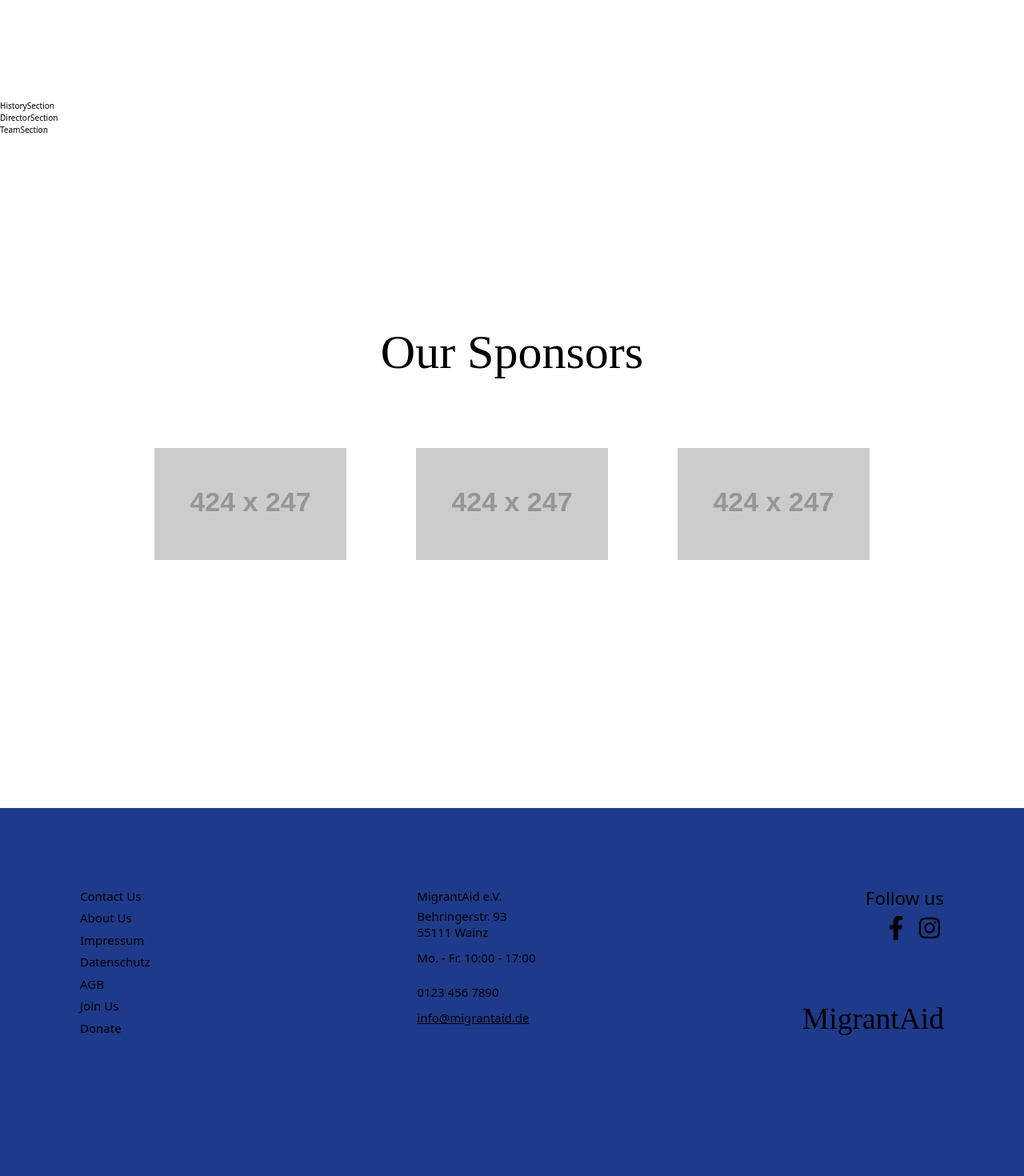
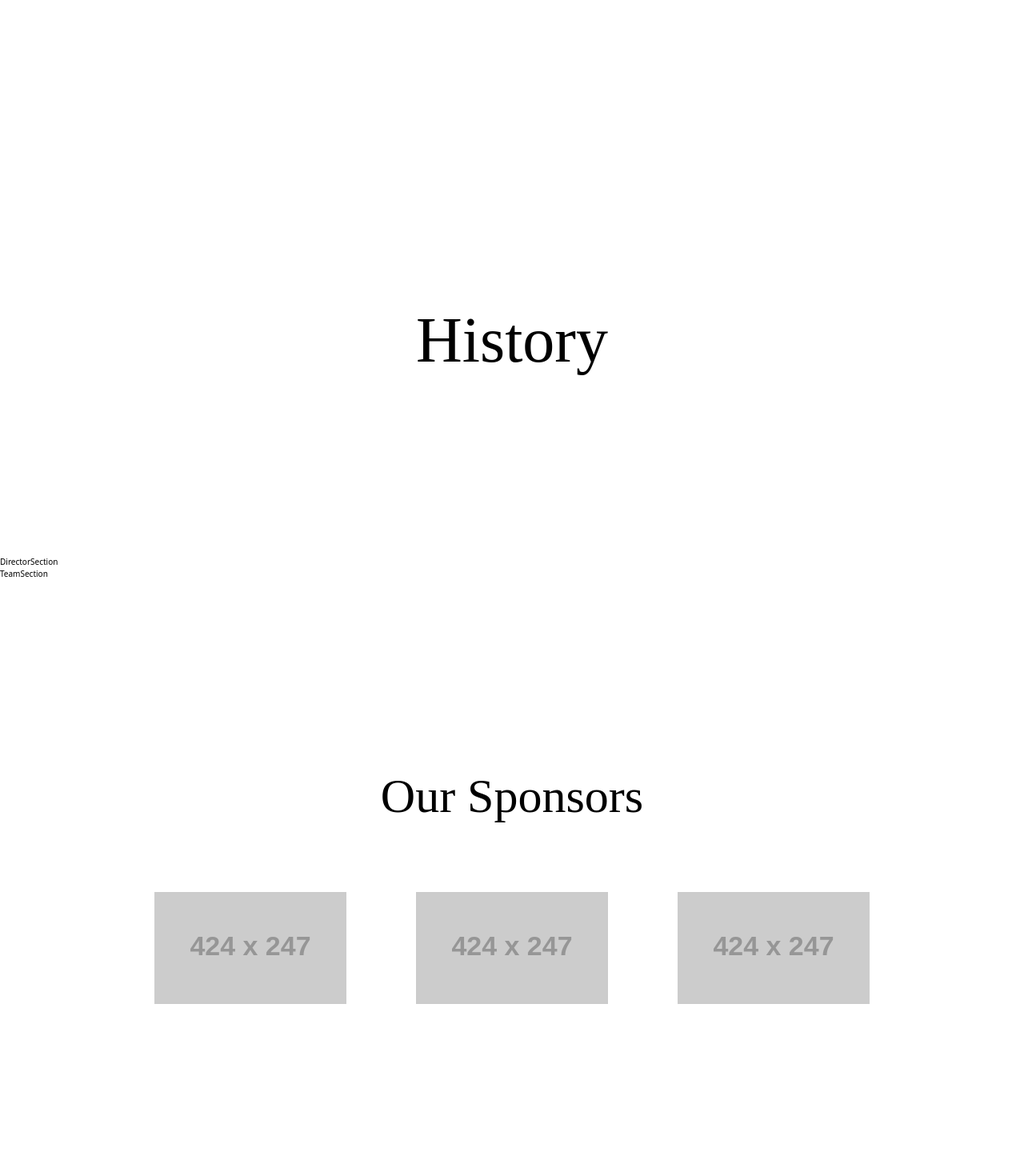
Before and after one commit to iceyisaak/migrantaid, a Next.js app: page /about in a window 1280 px wide. Shown: the part 820-2290 px from the top of the page at 80% size. Built offline with nearby package versions, Linux system fonts and the light colour scheme; a web font is replaced by a local one.

Commit message:
Updated Semantic Tags

```diff
--- a/src/components/Card.js
+++ b/src/components/Card.js
@@ -5,13 +5,13 @@ const Card = (props) => {
 
   const { title, img, details, variant } = props;
   return (
-    <article className={
+    <div className={
       `flex mb-10 w-7/12
       ${variant === 'horizontal-l' && 'flex-row'}
       ${variant === 'horizontal-r' && 'flex-row-reverse'}
       ${variant === 'vertical' && 'flex-col w-4/12 mx-4 '}
     `}>
-      <div className='block w-full'>
+      <article className='block w-full'>
         <Image
           src={img}
           alt='Card Img'
@@ -21,8 +21,8 @@ const Card = (props) => {
           objectFit='contain'
           priority
         />
-      </div>
-      <div className={`flex flex-col justify-center px-10 bg-gray-200 ${variant === 'vertical' && 'py-16'}`}>
+      </article>
+      <article className={`flex flex-col justify-center px-10 bg-gray-200 ${variant === 'vertical' && 'py-16'}`}>
         <h3 className='text-4xl mb-3'>
           {title}
         </h3>
@@ -37,8 +37,8 @@ const Card = (props) => {
             Read more...
           </a>
         </Link>
-      </div>
-    </article >
+      </article>
+    </ div>
   );
 };
 export default Card;
--- a/src/components/Navbar.js
+++ b/src/components/Navbar.js
@@ -10,7 +10,7 @@ const Navbar = () => {
     h-32
     px-20
     ">
-      <div className="">
+      <div className="logo">
         <h2 className="font-display text-6xl">
           <Link href='/'>
             <a>
@@ -64,15 +64,15 @@ const Navbar = () => {
               </a>
             </Link>
           </li>
-          <Link href='/donate'>
-            <a>
-              <button className="bg-blue-900 px-3 py-3 text-center rounded-2xl w-32">
-                <li className="text-2xl text-center text-gray-300">
+          <button className="bg-blue-900 px-3 py-3 text-center rounded-2xl w-32">
+            <li className="text-2xl text-center text-gray-300">
+              <Link href='/donate'>
+                <a>
                   Donate
-                </li>
-              </button>
-            </a>
-          </Link>
+                </a>
+              </Link>
+            </li>
+          </button>
         </ul>
       </div>
     </nav>
--- a/src/layouts/About/sections/History/HistorySection.js
+++ b/src/layouts/About/sections/History/HistorySection.js
@@ -1,6 +1,11 @@
 const HistorySection = () => {
   return (
-    <div>HistorySection</div>
+    <section className="p-52 mt-52">
+      <h2 className="text-9xl mb-40 text-center font-heading">
+        History
+      </h2>
+
+    </section>
   );
 };
 export default HistorySection;
--- a/src/layouts/Home/HomeLayout.js
+++ b/src/layouts/Home/HomeLayout.js
@@ -6,13 +6,13 @@ import SponsorsSection from "./sections/Sponsors/SponsorsSection";
 
 const HomePage = () => {
   return (
-    <>
+    <article>
       <HeroSection />
       <OffersSection />
       <BlogSection />
       <JoinUsSection />
       <SponsorsSection />
-    </>
+    </article>
   );
 };
 export default HomePage;
--- a/src/layouts/Home/sections/Blog/BlogSection.js
+++ b/src/layouts/Home/sections/Blog/BlogSection.js
@@ -4,9 +4,9 @@ import Card from '../../../../components/Card';
 const BlogSection = () => {
   return (
     <section className='flex flex-col py-96 items-center'>
-      <h3 className="font-heading text-7xl text-center mb-36">
+      <h2 className="font-heading text-7xl text-center mb-36">
         Blog Posts
-      </h3>
+      </h2>
       <div className='flex justify-between mb-28 w-7/12'>
         <Card
           title="This is Card #1"
--- a/src/layouts/Home/sections/Hero/HeroSection.js
+++ b/src/layouts/Home/sections/Hero/HeroSection.js
@@ -4,7 +4,7 @@ import Image from 'next/image';
 const HeroSection = () => {
   return (
     <section className="min-h-5/6 flex px-52 py-52">
-      <div className="w-1/3 self-center">
+      <article className="w-1/3 self-center">
         <h1 className="text-9xl mb-11">
           Peace through integration
         </h1>
@@ -15,9 +15,9 @@ const HeroSection = () => {
           <Button btnText="About Us" />
           <Button btnText="Our Offer" />
         </div>
-      </div>
-      <div className="image-section w-2/3 flex px-32 py-12">
-        <div className='w-3/6 mr-2 block'>
+      </article>
+      <aside className="image-section w-2/3 flex px-32 py-12">
+        <figure className='w-3/6 mr-2 block'>
           <Image
             src="https://via.placeholder.com/320x420.png"
             alt='Hero Img 1'
@@ -27,9 +27,9 @@ const HeroSection = () => {
             objectFit='contain'
             priority
           />
-        </div>
+        </figure>
         <div className='w-3/6 '>
-          <div className='mt-2 mb-3 block'>
+          <figure className='mt-2 mb-3 block'>
             <Image
               src="https://via.placeholder.com/320x200.png"
               alt='Hero Img 2'
@@ -39,7 +39,8 @@ const HeroSection = () => {
               objectFit='contain'
               priority
             />
-          </div>
+          </figure>
+          <figure>
             <Image
               src="https://via.placeholder.com/320x200.png"
               alt='Hero Img 3'
@@ -49,8 +50,9 @@ const HeroSection = () => {
               objectFit='contain'
               priority
             />
+          </figure>
         </div>
-      </div>
+      </aside>
     </section>
   );
 };
--- a/src/layouts/Home/sections/JoinUs/JoinUsSection.js
+++ b/src/layouts/Home/sections/JoinUs/JoinUsSection.js
@@ -4,9 +4,9 @@ import Card from '../../../../components/Card';
 const JoinUsSection = () => {
   return (
     <section className='flex flex-col items-center py-96'>
-      <h3 className="text-8xl font-heading text-center mb-36">
+      <h2 className="text-8xl font-heading text-center mb-36">
         Join Us
-      </h3>
+      </h2>
       <div className='mb-28 flex flex-col items-center'>
         <Card
           title="This is Card #1"
--- a/src/layouts/Home/sections/Offers/OffersSection.js
+++ b/src/layouts/Home/sections/Offers/OffersSection.js
@@ -4,9 +4,9 @@ import Card from '../../../../components/Card';
 const OffersSection = () => {
   return (
     <section className='flex flex-col items-center py-96'>
-      <h1 className="text-8xl font-heading text-center mb-36">
+      <h2 className="text-8xl font-heading text-center mb-36">
         Our Offers
-      </h1>
+      </h2>
       <div className='mb-28 flex flex-col items-center'>
         <Card
           title="This is Card #1"
--- a/src/layouts/Home/sections/Sponsors/SponsorsSection.js
+++ b/src/layouts/Home/sections/Sponsors/SponsorsSection.js
@@ -3,12 +3,11 @@ import Image from 'next/image';
 const SponsorsSection = () => {
   return (
     <section className='flex flex-col items-center py-96'>
-      <h3 className="text-8xl font-heading text-center mb-36">
+      <h2 className="text-8xl font-heading text-center mb-36">
         Our Sponsors
-      </h3>
+      </h2>
       <div className='flex flex-wrap justify-evenly w-10/12 mb-28'>
-
-        <div className='w-96 bg-red-500'>
+        <figure className='w-96 bg-red-500'>
           <Image src="https://via.placeholder.com/424x247.png"
             alt='Sponsor 1'
             layout='responsive'
@@ -17,10 +16,8 @@ const SponsorsSection = () => {
             objectFit='contain'
             priority
           />
-        </div>
-
-        <div className='w-96 bg-red-500'>
-
+        </figure>
+        <figure className='w-96 bg-red-500'>
           <Image src="https://via.placeholder.com/424x247.png"
             alt='Sponsor 2'
             layout='responsive'
@@ -29,10 +26,8 @@ const SponsorsSection = () => {
             objectFit='contain'
             priority
           />
-        </div>
-
-        <div className='w-96 bg-red-500'>
-
+        </figure>
+        <figure className='w-96 bg-red-500'>
           <Image src="https://via.placeholder.com/424x247.png"
             alt='Sponsor 3'
             layout='responsive'
@@ -41,7 +36,7 @@ const SponsorsSection = () => {
             objectFit='contain'
             priority
           />
-        </div>
+        </figure>
       </div>
     </section>
   );
--- a/src/pages/about.js
+++ b/src/pages/about.js
@@ -10,7 +10,6 @@ const About = () => {
         <link rel="icon" href="/favicon.ico" />
       </Head>
       <AboutLayout />
-
     </>
   );
 };
```
Lines whose indentation alone changed are shown as unchanged.
